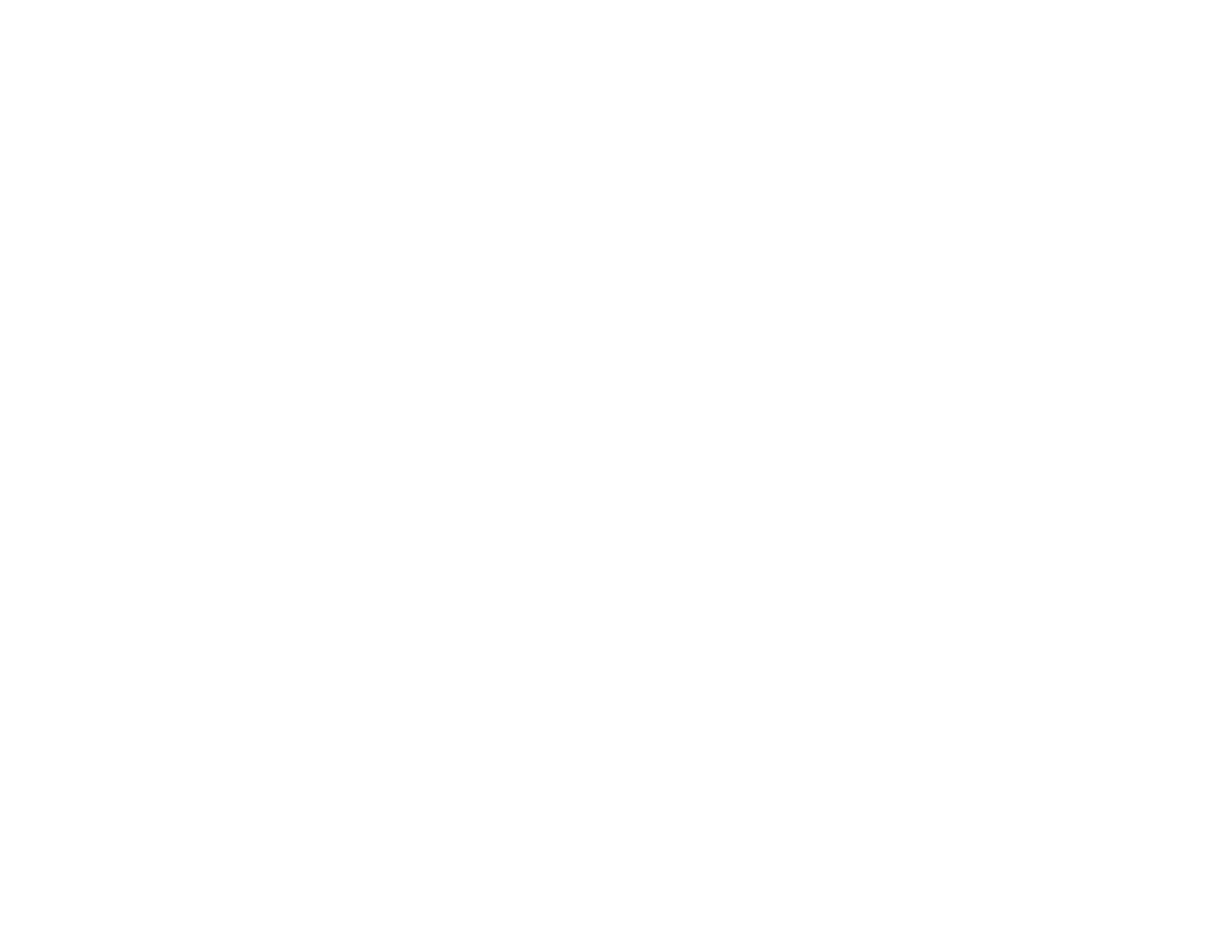
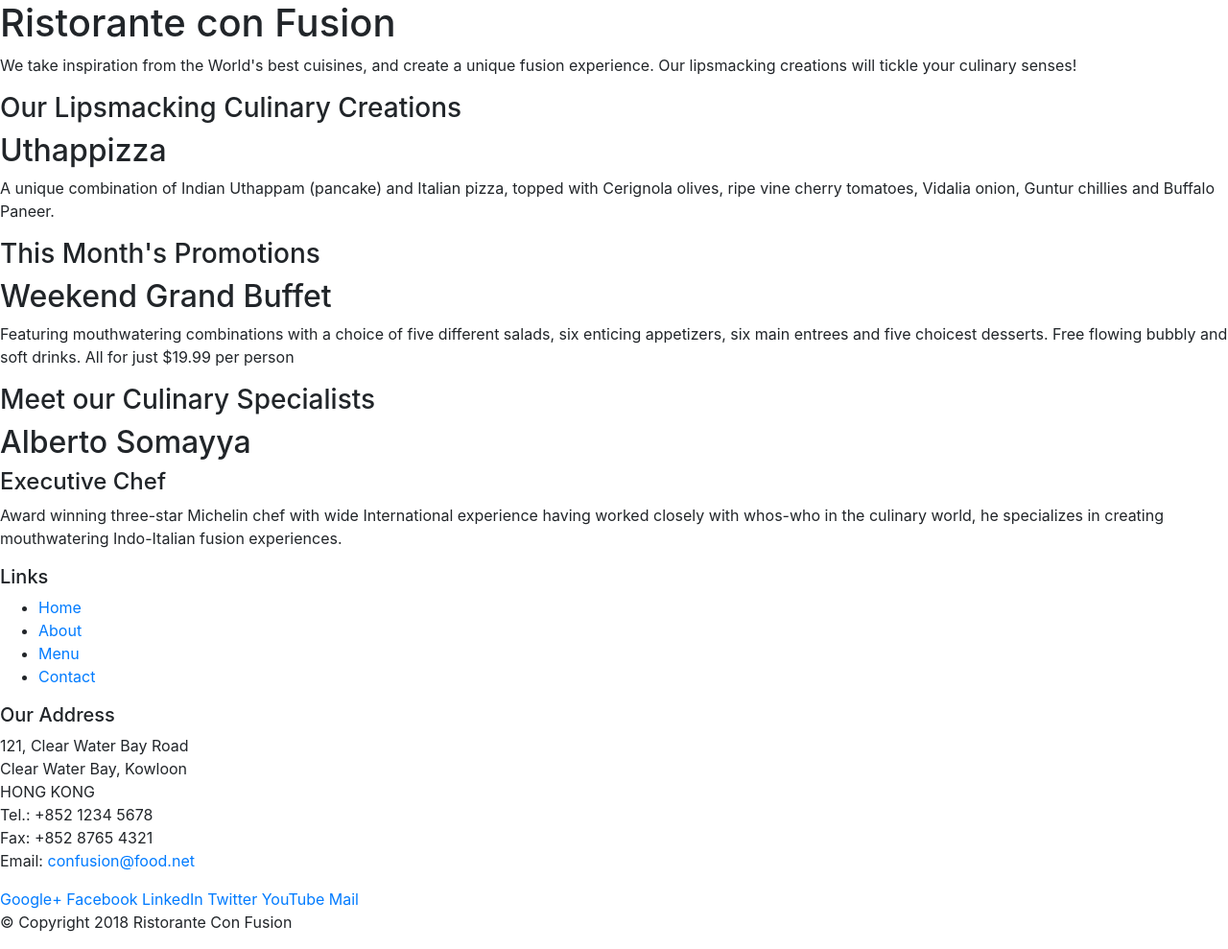
Before and after one commit to johnhany97/coursera-frontend-module1, a website: page index.html in a window 1280 px wide. Shown: the whole page at 96% size. Before the commit the page ends 800 px from the top, so only its background shows below. Drawn offline with nearby package versions, Linux system fonts and the light colour scheme.

Commit message:
conFusion Fictitious business

```diff
--- a/index.html
+++ b/index.html
@@ -1,16 +1,105 @@
-<html>
+<!DOCTYPE html>
+<html lang="en">
   <head>
     <!-- Required meta tags always come first -->
     <meta charset="utf-8">
     <meta name="viewport" content="width=device-width, initial-scale=1, shrink-to-fit=no">
     <meta http-equiv="x-ua-compatible" content="ie=edge">
 
+    <title>Ristorante Con Fusion</title><html>
     <!-- Bootstrap CSS -->
     <link rel="stylesheet" href="node_modules/bootstrap/dist/css/bootstrap.min.css">
   </head>
 
   <body>
+    <header>
+      <div>
+        <div>
+          <div>
+            <h1>Ristorante con Fusion</h1>
+            <p>We take inspiration from the World's best cuisines, and create a unique fusion experience. Our lipsmacking creations will tickle your culinary senses!</p>
+          </div>
+          <div>
+          </div>
+        </div>
+      </div>
+    </header>
 
+    <div>
+      <div>
+        <div>
+          <h3>Our Lipsmacking Culinary Creations</h3>
+        </div>
+        <div>
+          <h2>Uthappizza</h2>
+          <p>A unique combination of Indian Uthappam (pancake) and Italian pizza, topped with Cerignola olives, ripe vine cherry tomatoes, Vidalia onion, Guntur chillies and Buffalo Paneer.</p>
+        </div>
+      </div>
+
+
+      <div>
+        <div>
+          <h3>This Month's Promotions</h3>
+        </div>
+        <div>
+          <h2>Weekend Grand Buffet</h2>
+          <p>Featuring mouthwatering combinations with a choice of five different salads, six enticing appetizers, six main entrees and five choicest desserts. Free flowing bubbly and soft drinks. All for just $19.99 per person </p>
+        </div>
+      </div>
+
+      <div>
+        <div>
+          <h3>Meet our Culinary Specialists</h3>
+        </div>
+        <div>
+          <h2>Alberto Somayya</h2>
+          <h4>Executive Chef</h4>
+          <p>Award winning three-star Michelin chef with wide International experience having worked closely with whos-who in the culinary world, he specializes in creating mouthwatering Indo-Italian fusion experiences. </p>
+        </div>
+      </div>
+    </div>
+
+    <footer>
+      <div>
+        <div>
+          <div>
+            <h5>Links</h5>
+            <ul>
+              <li><a href="#">Home</a></li>
+              <li><a href="#">About</a></li>
+              <li><a href="#">Menu</a></li>
+              <li><a href="#">Contact</a></li>
+            </ul>
+          </div>
+          <div>
+            <h5>Our Address</h5>
+            <address>
+              121, Clear Water Bay Road<br>
+              Clear Water Bay, Kowloon<br>
+              HONG KONG<br>
+              Tel.: +852 1234 5678<br>
+              Fax: +852 8765 4321<br>
+              Email: <a href="mailto:confusion@food.net">confusion@food.net</a>
+            </address>
+          </div>
+          <div>
+            <div>
+              <a href="http://google.com/+">Google+</a>
+              <a href="http://www.facebook.com/profile.php?id=">Facebook</a>
+              <a href="http://www.linkedin.com/in/">LinkedIn</a>
+              <a href="http://twitter.com/">Twitter</a>
+              <a href="http://youtube.com/">YouTube</a>
+              <a href="mailto:">Mail</a>
+            </div>
+          </div>
+        </div>
+        <div>
+          <div>
+            <p>© Copyright 2018 Ristorante Con Fusion</p>
+          </div>
+        </div>
+      </div>
+    </footer>
     <!-- jQuery first, then Popper.js, then Bootstrap JS. -->
     <script src="node_modules/jquery/dist/jquery.slim.min.js"></script>
     <script src="node_modules/popper.js/dist/umd/popper.min.js"></script>
```
